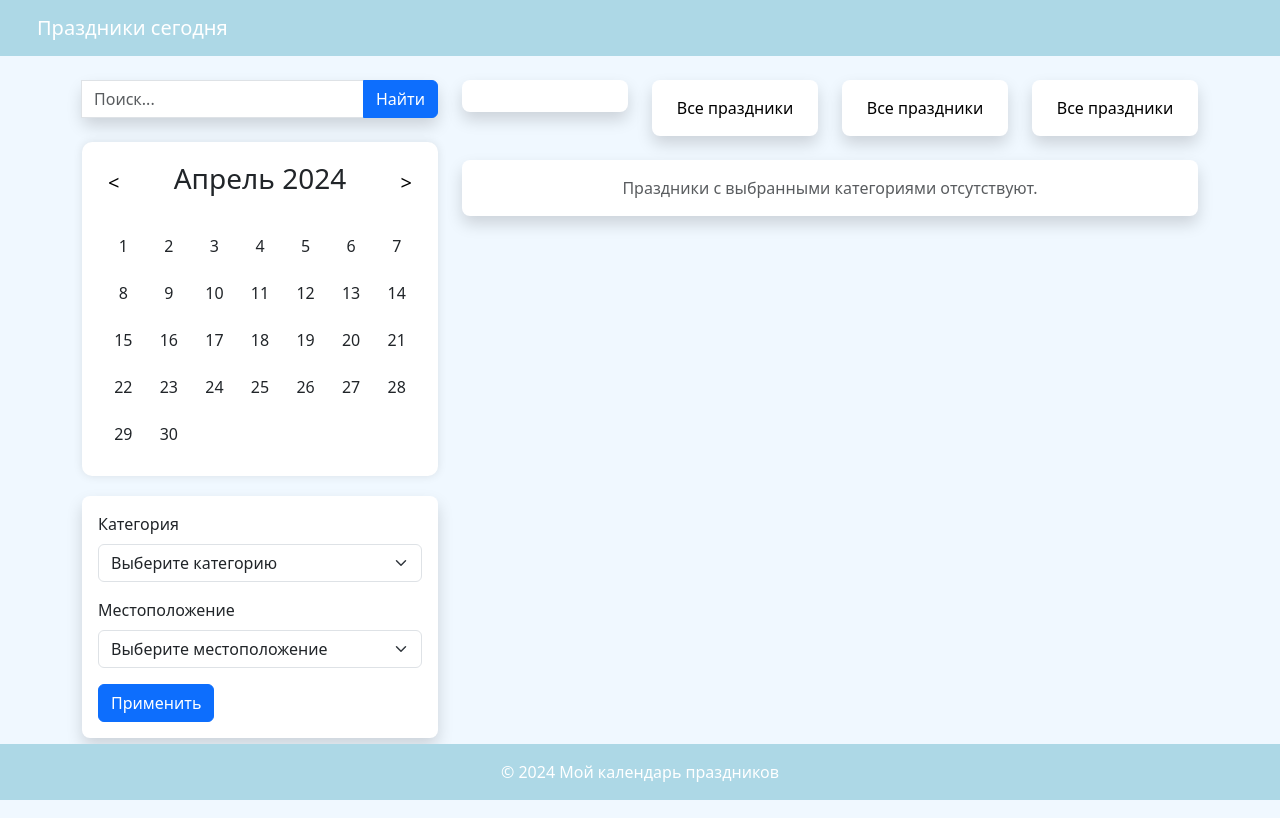
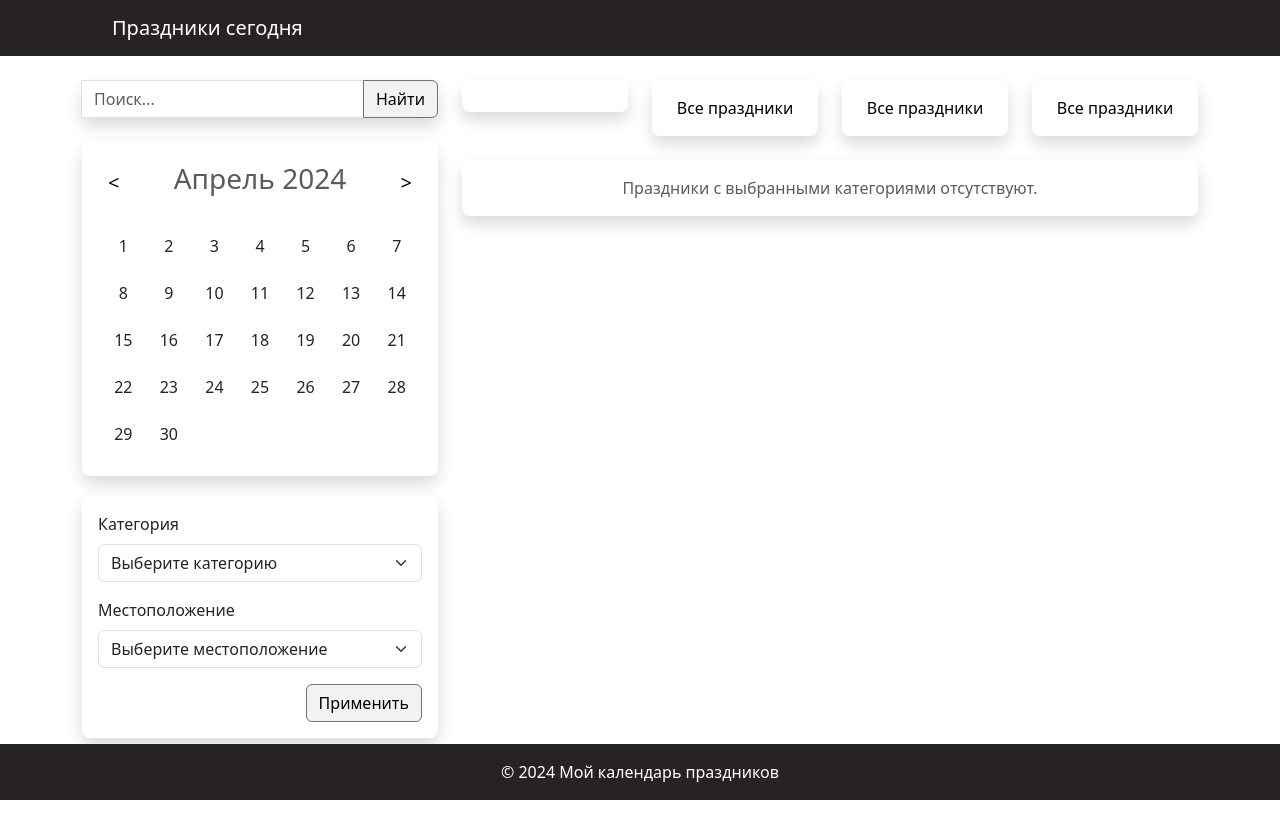
Before and after one commit to ronnyscale/eholidays, a Django app: page /search/ in a window 1280 px wide. Run offline with Django 4.2, Linux system fonts and the light colour scheme.

Commit message:
edit search unregistrable | change color scheme

```diff
--- a/holiday_calendar/calendar_app/models.py
+++ b/holiday_calendar/calendar_app/models.py
@@ -40,7 +40,7 @@ class Location(models.Model):
 
 class Holiday(models.Model):
     name = models.CharField(max_length=100, verbose_name="Праздник")
-    date = models.DateField(verbose_name="Дата")
+    date = models.DateField(verbose_name="Дата", default="2000-01-01")
     description = models.TextField(verbose_name="Описание")
     category = models.ForeignKey(
         Category, on_delete=models.CASCADE, verbose_name="Категория"
@@ -48,7 +48,7 @@ class Holiday(models.Model):
     location = models.ForeignKey(
         Location, on_delete=models.CASCADE, verbose_name="Местоположение"
     )  # Связь с моделью Location
-    hashtags = models.ManyToManyField(Hashtag, verbose_name="Хэштеги")
+    hashtags = models.ManyToManyField(Hashtag, blank=True, null=True, verbose_name="Хэштеги")
     slug = models.SlugField(max_length=100, unique=True, blank=True)
     repeat_yearly = models.BooleanField(
         default=False, verbose_name="Повторяется ежегодно"
--- a/holiday_calendar/calendar_app/static/css/main.css
+++ b/holiday_calendar/calendar_app/static/css/main.css
@@ -1,18 +1,21 @@
 body {
-    background-color: #f0f8ff;
+    background-color: #fff;
     /* Пастельно-голубой цвет фона */
 }
 
 header {
-    background-color: #add8e6;
+    background-color: #262322;
     /* Пастельно-синий цвет шапки */
 }
 
 footer {
-    background-color: #add8e6;
-    /* Пастельно-синий цвет подвала */
     color: #ffffff;
     /* Белый цвет текста */
+}
+
+.buttons {
+    background-color: #f2f2f2;
+    color: #000;
 }
 
 #navigaton {
@@ -100,3 +103,10 @@ footer {
     text-align: center;
     z-index: 999;
 }
+
+.bg-custom {
+    background-color: #292322;
+    /* Цвет фона */
+    color: #fff;
+    /* Цвет текста */
+}
--- a/holiday_calendar/calendar_app/static/js/main.js
+++ b/holiday_calendar/calendar_app/static/js/main.js
@@ -7,14 +7,14 @@ document.addEventListener("DOMContentLoaded", function () {
     const calendarHeader = document.getElementById("currentMonthYear");
 
     function updateCalendar() {
-    const firstDayOfMonth = new Date(currentYear, currentMonth - 1, 1); // Вычитаем 1, чтобы вернуться к нормальной нумерации месяцев
-    const lastDayOfMonth = new Date(currentYear, currentMonth, 0); // Используем следующий месяц и 0 день, чтобы получить последний день текущего месяца
-    const firstDayOfWeek = firstDayOfMonth.getDay();
+        const firstDayOfMonth = new Date(currentYear, currentMonth - 1, 1);
+        const lastDayOfMonth = new Date(currentYear, currentMonth, 0);
+
+        // Обновляем информацию в календаре
+        calendarHeader.textContent = monthNames[currentMonth - 1] + " " + currentYear;
         const daysInMonth = lastDayOfMonth.getDate();
         const daysElement = document.querySelector(".calendar .days");
         daysElement.innerHTML = "";
-
-    calendarHeader.textContent = monthNames[currentMonth - 1] + " " + currentYear; // Вычитаем 1, чтобы вернуться к нормальной нумерации месяцев
 
         // Добавляем дни месяца
         for (let i = 1; i <= daysInMonth; i++) {
@@ -25,11 +25,9 @@ document.addEventListener("DOMContentLoaded", function () {
         }
     }
 
-    // Обработчики событий для кнопок переключения месяца
     document.getElementById("prevMonth").addEventListener("click", function () {
-        if (currentMonth === 1) { // Если текущий месяц январь, переключаемся на декабрь предыдущего года
+        if (currentMonth === 1) {
             currentMonth = 12;
-            currentYear--;
         } else {
             currentMonth--;
         }
@@ -37,9 +35,8 @@ document.addEventListener("DOMContentLoaded", function () {
     });
 
     document.getElementById("nextMonth").addEventListener("click", function () {
-        if (currentMonth === 12) { // Если текущий месяц декабрь, переключаемся на январь следующего года
+        if (currentMonth === 12) {
             currentMonth = 1;
-            currentYear++;
         } else {
             currentMonth++;
         }
@@ -53,7 +50,7 @@ document.addEventListener("DOMContentLoaded", function () {
             const selectedDay = event.target.textContent;
             const currentMonthYear = document.getElementById("currentMonthYear").textContent;
             const [currentMonth, currentYear] = currentMonthYear.split(" ");
-            const monthIndex = monthNames.indexOf(currentMonth) + 1; // Получаем индекс месяца в массиве monthNames и добавляем 1, чтобы получить его числовое представление
+            const monthIndex = monthNames.indexOf(currentMonth) + 1;
 
             // Перенаправляем пользователя на страницу с праздниками выбранного дня
             window.location.href = `/day/${currentYear}/${monthIndex}/${selectedDay}/`;
--- a/holiday_calendar/calendar_app/templates/base.html
+++ b/holiday_calendar/calendar_app/templates/base.html
@@ -12,7 +12,7 @@
 </head>
 <body>
     <header>
-        <nav style="margin-left: 25px;" class="navbar navbar-expand-lg navbar-light">
+        <nav style="margin-left: 100px;" class="navbar navbar-expand-lg navbar-light">
             <div class="container-fluid">
                 <a class="navbar-brand" href="{% url 'index' %}" style="color: #ffffff;">Праздники сегодня</a> <!-- Белый цвет текста -->
             </div>
@@ -24,7 +24,7 @@
         {% endblock %}
     </main>
 
-    <footer class="text-center py-3 sticky-bottom">
+    <footer style="background-color: #262322" class="text-center py-3 sticky-bottom">
         &copy; 2024 Мой календарь праздников
     </footer>
 
--- a/holiday_calendar/calendar_app/templates/calendar_app/index.html
+++ b/holiday_calendar/calendar_app/templates/calendar_app/index.html
@@ -10,7 +10,7 @@
             <form method="get" action="{% url 'search' %}" class="input-group mb-4">
                 {% csrf_token %}
                 <input type="text" name="query" class="form-control" placeholder="Поиск..." aria-label="Поиск..." aria-describedby="button-addon2">
-                <button class="btn btn-primary" type="submit" id="button-addon2">Найти</button>
+                <button class="btn btn-outline-secondary buttons" type="submit" id="button-addon2">Найти</button>
             </form>
         </div>
     </div>
@@ -32,7 +32,7 @@
         </div>
     </div>
 
-    <div class="card mb-4 border-0 rounded-3 shadow">
+<div class="card mb-4 border-0 rounded-3 shadow">
     <div class="card-body">
         <form method="get">
             {% csrf_token %}
@@ -55,7 +55,7 @@
                 </select>
             </div>
             <div class="d-flex justify-content-end">
-                <button type="submit" class="btn btn-primary">Применить</button>
+                <button type="submit" class="btn btn-outline-secondary buttons">Применить</button>
             </div>
         </form>
         </div>
--- a/holiday_calendar/calendar_app/templates/calendar_app/search_results.html
+++ b/holiday_calendar/calendar_app/templates/calendar_app/search_results.html
@@ -10,15 +10,15 @@
             <form method="get" action="{% url 'search' %}" class="input-group mb-4">
                 {% csrf_token %}
                 <input type="text" name="query" class="form-control" placeholder="Поиск..." aria-label="Поиск..." aria-describedby="button-addon2">
-                <button class="btn btn-primary" type="submit" id="button-addon2">Найти</button>
+                <button class="btn btn-outline-secondary buttons" type="submit" id="button-addon2">Найти</button>
             </form>
         </div>
     </div>
 
-    <div class="calendar">
+    <div class="calendar border-0 rounded-3 shadow">
         <div class="header">
             <button id="prevMonth">&lt;</button>
-            <h3 id="currentMonthYear"></h3>
+            <h3 id="currentMonthYear" class="text-muted"></h3>
             <button id="nextMonth">&gt;</button>
         </div>
         <div class="days">
@@ -54,7 +54,9 @@
                         {% endfor %}
                     </select>
                 </div>
-                <button type="submit" class="btn btn-primary">Применить</button>
+                <div class="d-flex justify-content-end">
+                    <button type="submit" class="btn btn-outline-secondary buttons">Применить</button>
+                </div>
             </form>
         </div>
     </div>
@@ -112,7 +114,7 @@
                         <p class="card-text text-right" style="color: gray;">{{ holiday.date }}</p>
                         <div class="mt-3">
                             {% for hashtag in holiday.hashtags.all %}
-                                <a href="{% url 'holidays_by_hashtag' hashtag=hashtag.slug %}" class="badge bg-secondary">{{ hashtag.name }}</a>
+                                <a href="{% url 'holidays_by_hashtag' hashtag=hashtag.slug %}" class="badge bg-custom">{{ hashtag.name }}</a>
                             {% endfor %}
                         </div>
                     </div>
--- a/holiday_calendar/calendar_app/views.py
+++ b/holiday_calendar/calendar_app/views.py
@@ -1,7 +1,9 @@
 from datetime import datetime
 
 from django.shortcuts import render
-from django.http import JsonResponse
+from django.db.models import Q
+from django.db.models.functions import Lower
+
 from django.utils import timezone
 from .models import Holiday, Hashtag, Category, Location
 
@@ -29,8 +31,8 @@ def search(request):
 
     if q:
         # Выполняем поиск по имени и описанию праздника
-        holidays = Holiday.objects.filter(name__icontains=q) | Holiday.objects.filter(
-            description__icontains=q
+        holidays = Holiday.objects.filter(
+            Q(name__iregex=q) | Q(description__iregex=q)
         )
         return render(
             request,
```
Also changed, not shown: holiday_calendar/calendar_app/migrations/0010_remove_holiday_date_holiday_end_date_and_more.py (added), holiday_calendar/calendar_app/migrations/0011_alter_holiday_hashtags.py (added), holiday_calendar/calendar_app/migrations/0012_remove_holiday_end_date_remove_holiday_start_date_and_more.py (added), holiday_calendar/calendar_app/migrations/0013_alter_holiday_hashtags.py (added), holiday_calendar/db.sqlite3. Lines whose indentation alone changed are shown as unchanged.
